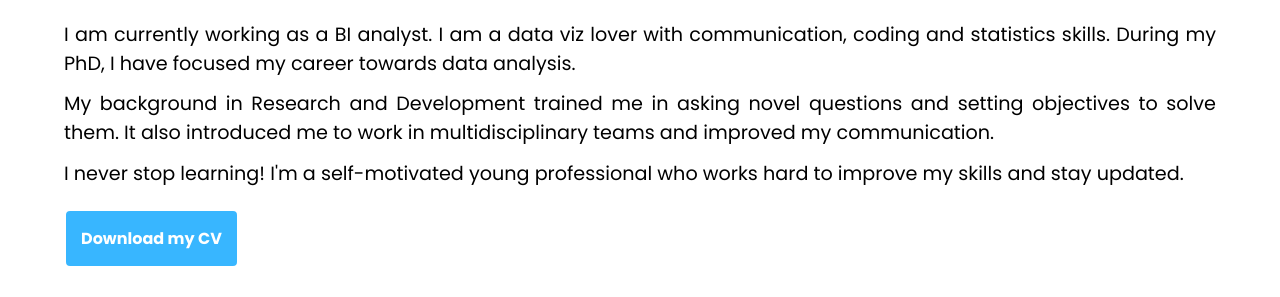
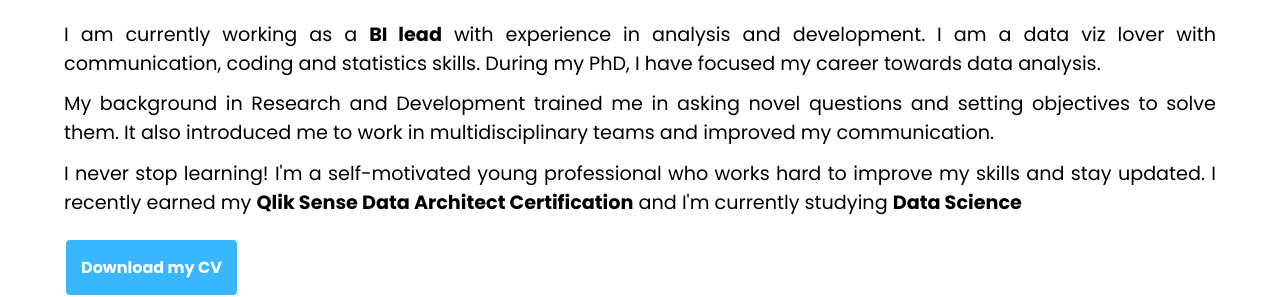
Before and after one commit to melisadigiacomo/melisadigiacomo-portfolio, a plain HTML site: page about.html in a window 1280 px wide. Shown: the part 171-468 px from the top of the page. Drawn offline with Linux system fonts and the light colour scheme.

Commit message:
update index.html and about.html

```diff
--- a/about.html
+++ b/about.html
@@ -43,13 +43,13 @@
     <section class="about__main container">
         <div class="about__text">
             <h2></i>About me</h2>
-            <p>I am currently working as a BI analyst. I am a data viz lover with communication, coding and statistics skills. During my PhD,
+            <p>I am currently working as a <strong>BI lead</strong> with experience in analysis and development. I am a data viz lover with communication, coding and statistics skills. During my PhD,
                 I have focused my career towards data analysis.</p>
             <p>My background in Research and Development trained me in asking novel questions and
                 setting objectives to solve them. It also introduced me to work in multidisciplinary teams
                 and improved my communication.</p>
             <p>I never stop learning! I'm a self-motivated young professional who works hard to improve my skills and
-                stay updated.</p>
+                stay updated. I recently earned my <strong>Qlik Sense Data Architect Certification</strong> and I'm currently studying <strong>Data Science</strong></p>
 
             <a href="./files/CV-MelisaDiGiacomo.pdf" download="CV-MelisaDiGiacomo" class="about__button" target="_blank">Download my CV</a>
 
```
Also changed, not shown: index.html (+2 -2 lines).
